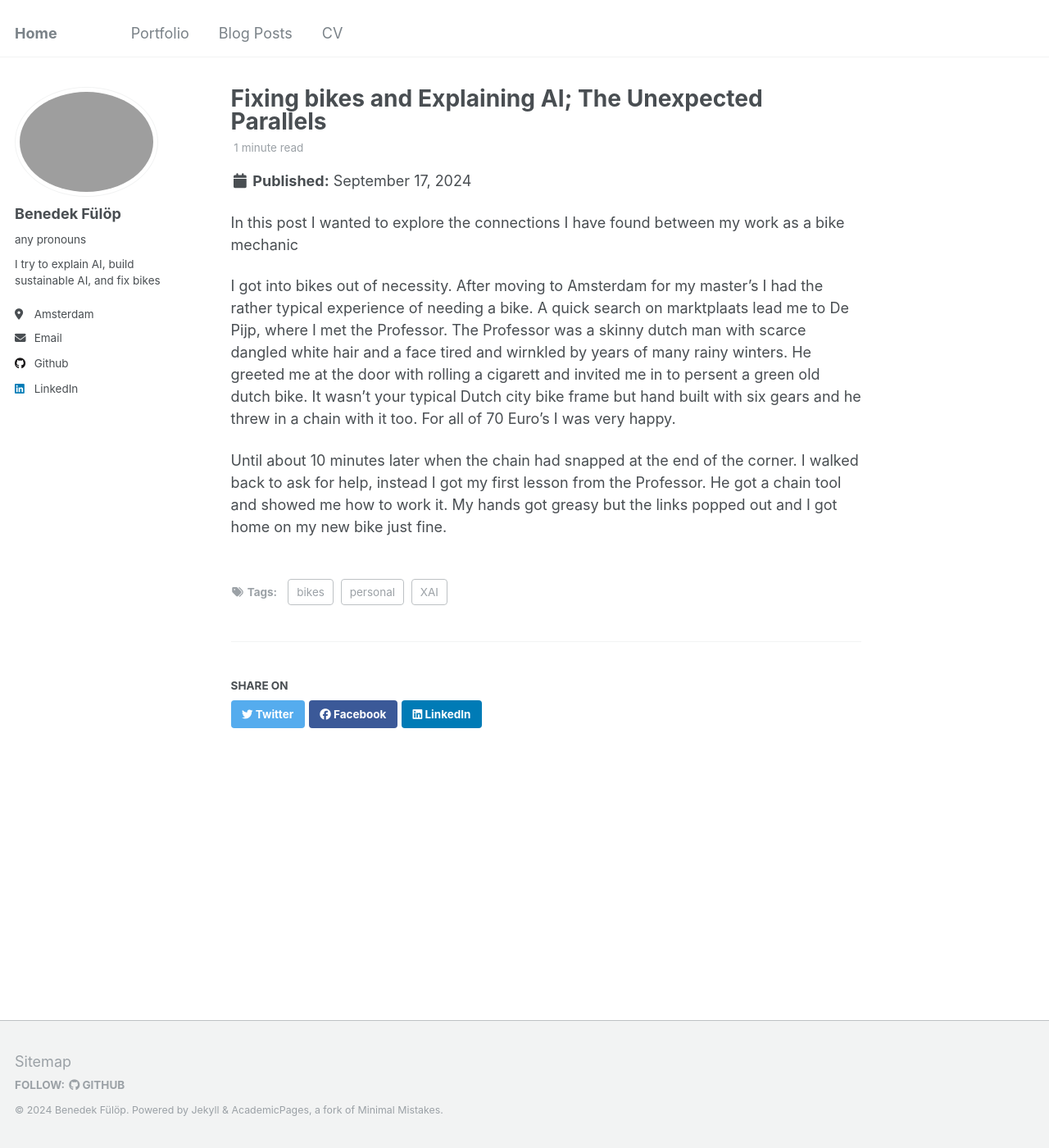
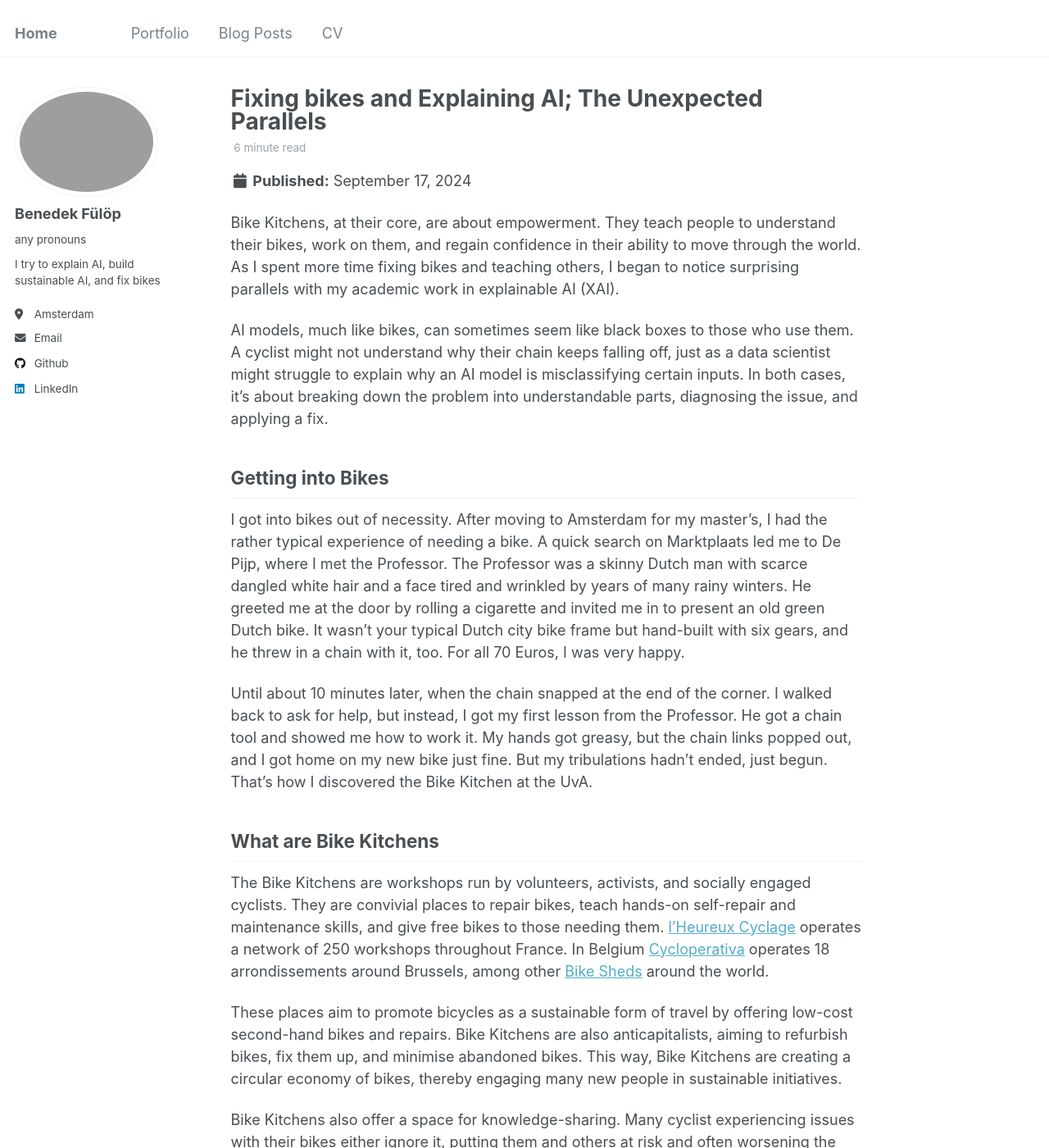
Before and after one commit to CousinThrockmorton/CousinThrockmorton.github.io, a Jekyll site: the page built from _posts/2012-08-14-blog-post-1.md, in a window 1280 px wide and 1400 px high. Shown: the whole window at 82% size. Built offline with Jekyll 4.4.1, drawn with Linux system fonts in a browser that asks for light colours; some of the changed text lies outside the part shown.

Commit message:
new article

```diff
--- a/_posts/2012-08-14-blog-post-1.md
+++ b/_posts/2012-08-14-blog-post-1.md
@@ -8,8 +8,44 @@ tags:
   - personal
 ---
 
-In this post I wanted to explore the connections I have found between my work as a bike mechanic
+Bike Kitchens, at their core, are about empowerment. They teach people to understand their bikes, work on them, and regain confidence in their ability to move through the world. As I spent more time fixing bikes and teaching others, I began to notice surprising parallels with my academic work in explainable AI (XAI).
 
-I got into bikes out of necessity. After moving to Amsterdam for my master's I had the rather typical experience of needing a bike. A quick search on marktplaats lead me to De Pijp, where I met the Professor. The Professor was a skinny dutch man with scarce dangled white hair and a face tired and wirnkled by years of many rainy winters. He greeted me at the door with rolling a cigarett and invited me in to persent a green old dutch bike. It wasn't your typical Dutch city bike frame but hand built with six gears and he threw in a chain with it too. For all of 70 Euro's I was very happy.
+AI models, much like bikes, can sometimes seem like black boxes to those who use them. A cyclist might not understand why their chain keeps falling off, just as a data scientist might struggle to explain why an AI model is misclassifying certain inputs. In both cases, it’s about breaking down the problem into understandable parts, diagnosing the issue, and applying a fix.
 
-Until about 10 minutes later when the chain had snapped at the end of the corner. I walked back to ask for help, instead I got my first lesson from the Professor. He got a chain tool and showed me how to work it. My hands got greasy but the links popped out and I got home on my new bike just fine.
+## Getting into Bikes
+
+I got into bikes out of necessity. After moving to Amsterdam for my master's, I had the rather typical experience of needing a bike. A quick search on Marktplaats led me to De Pijp, where I met the Professor. The Professor was a skinny Dutch man with scarce dangled white hair and a face tired and wrinkled by years of many rainy winters. He greeted me at the door by rolling a cigarette and invited me in to present an old green Dutch bike. It wasn't your typical Dutch city bike frame but hand-built with six gears, and he threw in a chain with it, too. For all 70 Euros, I was very happy.
+
+Until about 10 minutes later, when the chain snapped at the end of the corner. I walked back to ask for help, but instead, I got my first lesson from the Professor. He got a chain tool and showed me how to work it. My hands got greasy, but the chain links popped out, and I got home on my new bike just fine. But my tribulations hadn't ended, just begun. That's how I discovered the Bike Kitchen at the UvA.
+
+## What are Bike Kitchens
+
+The Bike Kitchens are workshops run by volunteers, activists, and socially engaged cyclists. They are convivial places to repair bikes, teach hands-on self-repair and maintenance skills, and give free bikes to those needing them. [l'Heureux Cyclage](https://www.heureux-cyclage.org/?lang=en) operates a network of 250 workshops throughout France. In Belgium [Cycloperativa](https://cycloperativa.org/) operates 18 arrondissements around Brussels, among other [Bike Sheds](https://thebikeshed.org.au/) around the world.
+
+These places aim to promote bicycles as a sustainable form of travel by offering low-cost second-hand bikes and repairs. Bike Kitchens are also anticapitalists, aiming to refurbish bikes, fix them up, and minimise abandoned bikes. This way, Bike Kitchens are creating a circular economy of bikes, thereby engaging many new people in sustainable initiatives.
+
+Bike Kitchens also offer a space for knowledge-sharing. Many cyclist experiencing issues with their bikes either ignore it, putting them and others at risk and often worsening the issue. Or they turn to expensive mechanics and, upon hearing the repair cost, abandon the bicycle altogether. Basic mechanical skills required for bike repair are extremely versatile and useful in many areas of life, so in bike co-ops, you can learn to maintain your bike, diagnose problems and solve them.
+
+## Diagnosing Problems: Bikes vs. AI
+
+When a bike stops working, the first step is to figure out what’s wrong. Is the chain slipping because it’s too loose? Are the brakes squeaking because of worn pads? Similarly, in XAI, understanding why a model made a certain prediction involves identifying the functions and workings of the model. Tools like SHAP values, counterfactual explanations, or mechanistic interpretability help break down a model’s decisions into interpretable components.
+
+Without the right tools or guidance, the diagnosis process can feel daunting for both bikes and AI. That’s where spaces like Bike Kitchens and XAI research play a crucial role—they demystify complex systems and make them approachable.
+
+## Empowerment Through Understanding
+
+But Bike Kitchens don’t just fix bikes—they teach people to fix their own. There’s an incredible sense of empowerment in learning how to true a wheel or adjust a derailleur. Similarly, XAI seeks to empower AI users by giving them the tools to understand and challenge model decisions. Whether it’s a doctor interpreting an AI-assisted diagnosis or a policy analyst evaluating a model’s fairness, explainability ensures that AI is not just a tool but a collaborative partner.
+
+Much like AI training is an iterative process, Bike Kitchens promotes sustainability through repair and reuse, breathing new life into what others might consider junk. Instead of discarding models when they fail, researchers iterate, retrain, and refine them. The process is about learning from past failures, making improvements, and building something better. Sometimes, mixing and matching components of pipelines and polishing individual parts make larger breakthroughs possible.
+
+Perhaps the most striking parallel is the emphasis on community. At a Bike Kitchen, the focus isn’t just on individual repairs and fostering a supportive space where knowledge is freely shared. Similarly, the open-source AI community thrives on collaboration, with platforms like Hugging Face enabling researchers to share models, tools, and insights.
+
+By working together, we create a culture of mutual aid and shared progress—whether fixing bikes or building explainable AI systems. It’s not just about solving immediate problems but about creating systems that are fairer, more sustainable, and accessible to all.
+
+## Conclusion
+
+While bikes are much simpler systems than modern large language models and other complex AIs, both are embedded in our lives and systems. To create safe, sustainable and trustworthy AI systems, we might take some inspiration from the humble bicycle.
+
+Through Bike Kitchens, I’ve learned that fixing something is never just about the object—it’s about building confidence, sharing knowledge, and fostering a sense of ownership. In my work as an explainability researcher, I aim to bring the same ethos: demystifying complex systems and empowering others to engage with them meaningfully.
+
+Whether it’s repairing a bike or explaining a neural network, the goal is the same: to help people move through the world with a little more clarity and confidence. And sometimes, a little grease on your hands.
```
